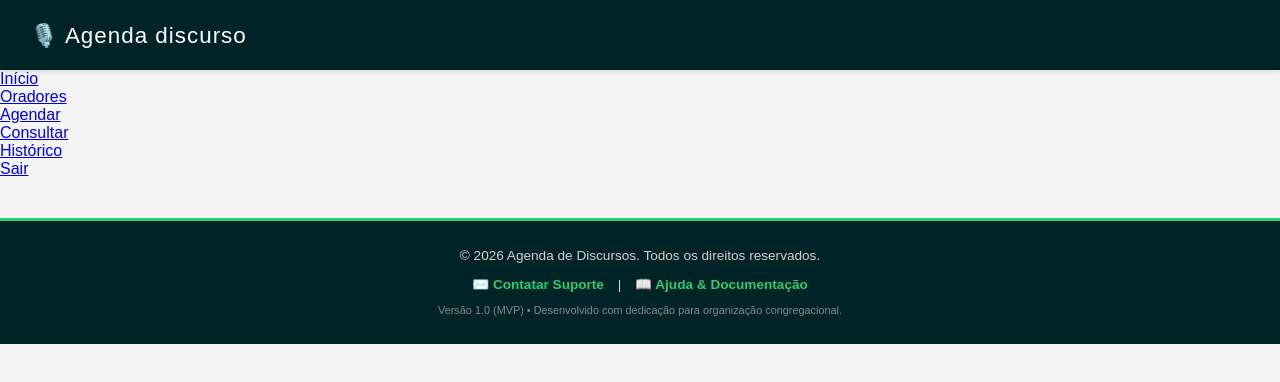
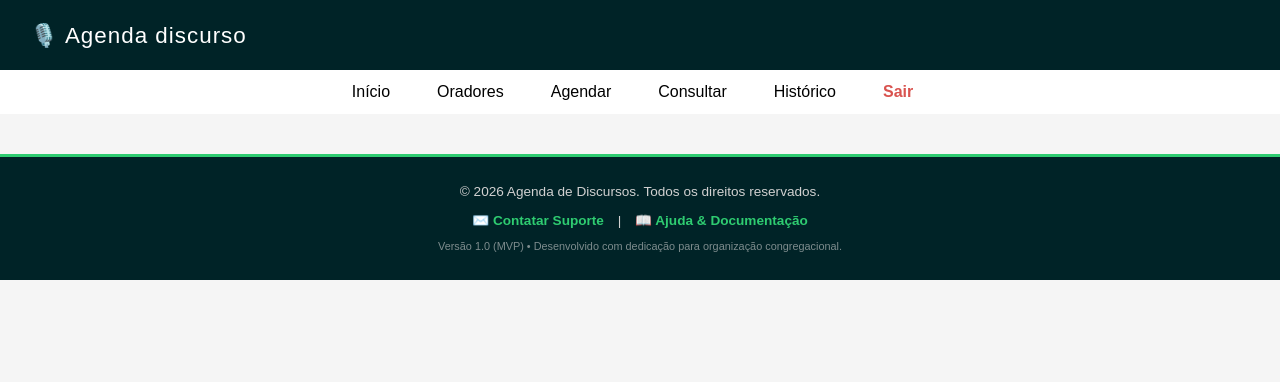
Before and after one commit to EduBF81/agenda-discursos, a plain HTML site: page agendar.html in a window 1280 px wide. Drawn offline with Linux system fonts and the light colour scheme; no server answers.

Commit message:
feuture/correção navbar agenda.html

```diff
--- a/agendar.html
+++ b/agendar.html
@@ -6,6 +6,7 @@
     <meta name="viewport" content="width=device-width, initial-scale=1.0">
     <title>Agendar Discurso</title>
     <link rel="stylesheet" href="./css/main.css">
+    <link rel="stylesheet" href="./css/nav.css">
     <link rel="stylesheet" href="./css/buttons.css">
     <style>
         /* ==========================================
```
